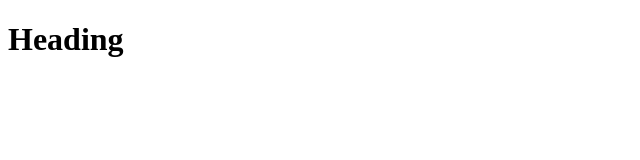
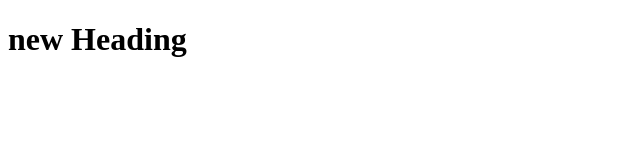
Before and after one commit to Athul-Sagar/contribution, a plain HTML site: page index.html in a window 1280 px wide. Shown: the whole page, without its empty margins (0-640 px from the left). Drawn offline with Linux system fonts and the light colour scheme.

Commit message:
Heading changer

```diff
--- a/index.html
+++ b/index.html
@@ -6,6 +6,7 @@
     <title>Document</title>
 </head>
 <body>
-    <h1>Heading</h1>
+    <h1> new
+        Heading</h1>
 </body>
 </html>
```
